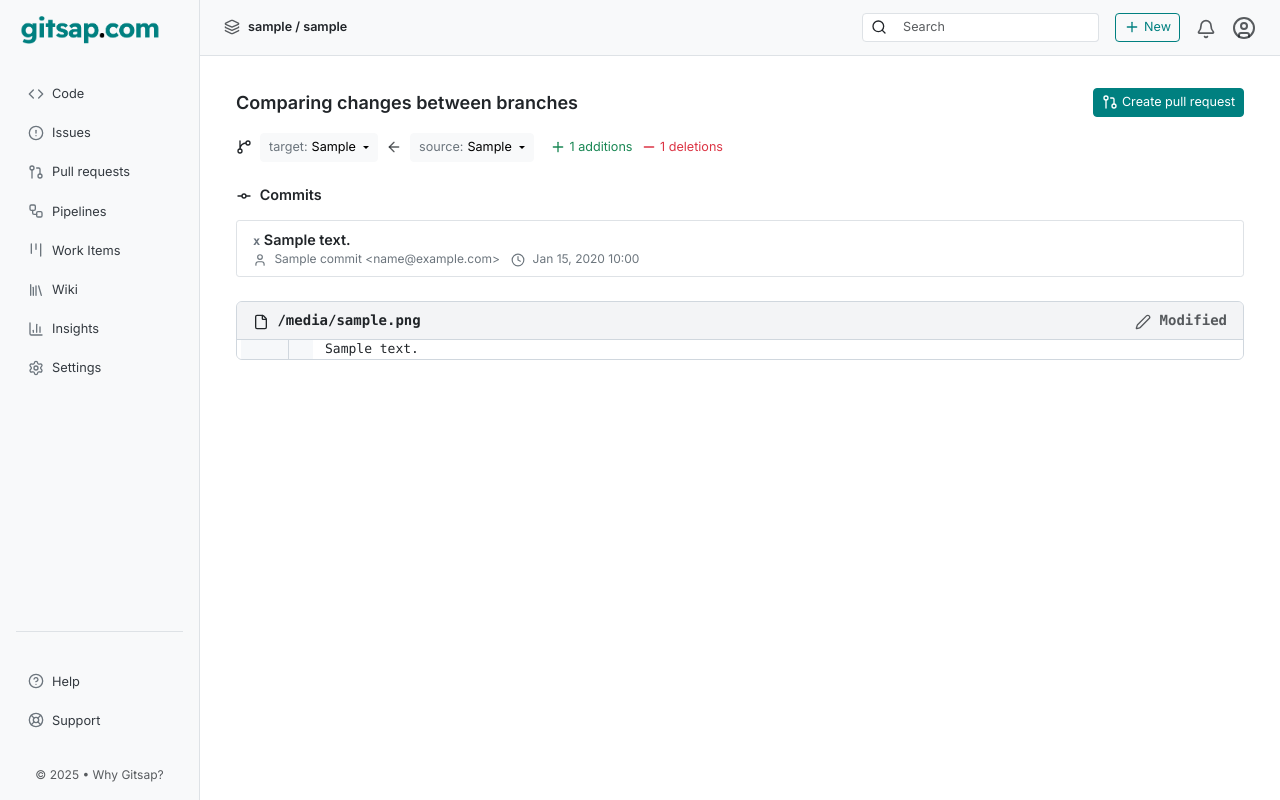
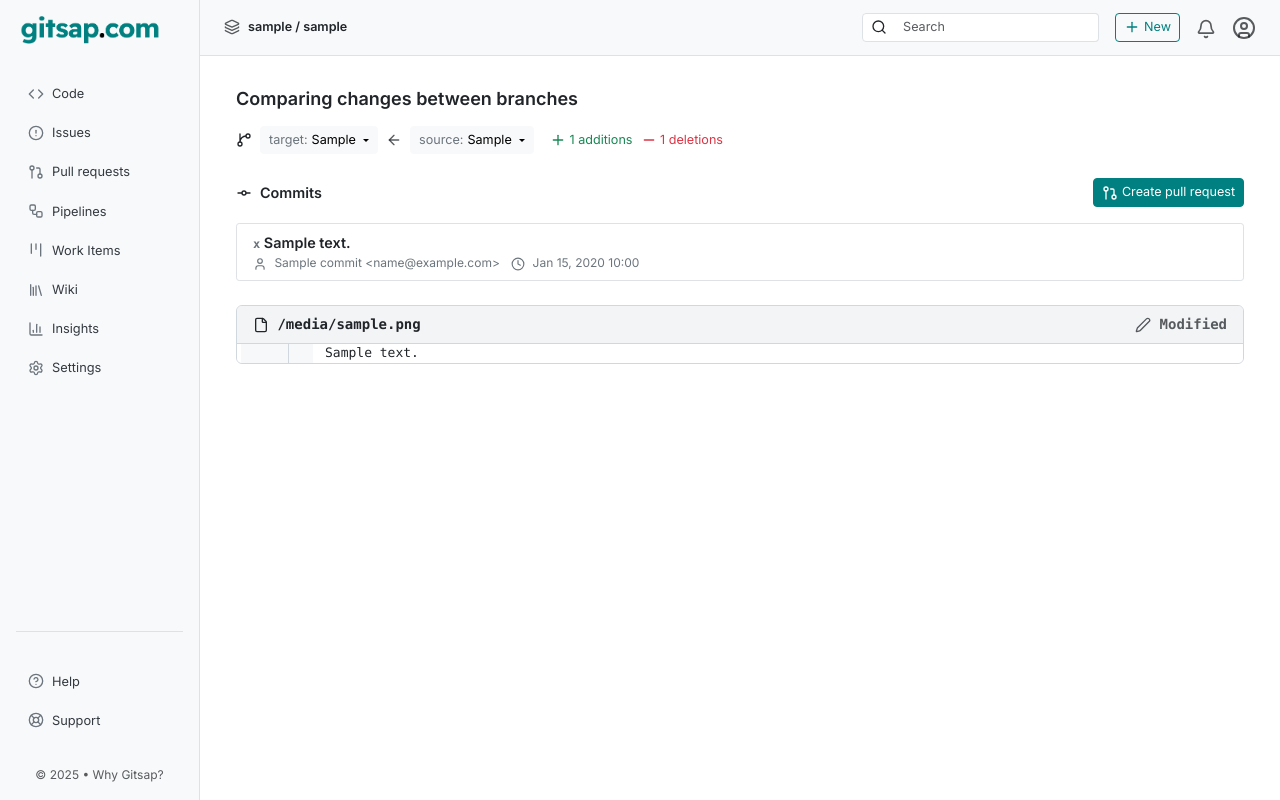
Before and after one commit to santoshkpatro/gitsap, a Django app: template pull_requests/templates/pull_requests/compare.html in a window 1280 px wide. Run offline with Django 5.2, Linux system fonts and the light colour scheme; the template is opened without the code that fills it: most values are stand-ins (such as "Sample title", 1, 10 or a date in 2020); some libraries are stand-ins or nearby versions.

Commit message:
feat: Refactor compare.html to enhance layout and improve user experience for branch comparison

```diff
--- a/pull_requests/templates/pull_requests/compare.html
+++ b/pull_requests/templates/pull_requests/compare.html
@@ -101,9 +101,6 @@
         <h5 class="fw-semibold d-flex align-items-center gap-2 mb-0">
             Comparing changes between branches
         </h5>
-        <a href="#" class="btn btn-primary btn-sm d-flex align-items-center gap-1">
-            <i data-lucide="git-pull-request"></i> Create pull request
-        </a>
     </div>
 
     <!-- Branch compare & stats -->
@@ -184,11 +181,13 @@
     </div>
 
     {% if not diffs %}
-    <div class="alert alert-light border d-flex align-items-start gap-3 p-3">
-        <i data-lucide="git-pull-request" class="mt-1"></i>
-        <div>
-            <strong>There isn’t anything to compare.</strong><br>
-            Choose two different branches to see what’s changed or to start a new pull request.
+    <div class="d-flex justify-content-center mt-5">
+        <div class="text-center text-muted d-flex flex-column align-items-center gap-2">
+            <i data-lucide="git-pull-request" style="width: 28px; height: 28px;"></i>
+            <div>
+                <strong>There isn’t anything to compare.</strong><br>
+                Choose two different branches to see what’s changed or to start a new pull request.
+            </div>
         </div>
     </div>
     {% endif %}
@@ -196,7 +195,15 @@
     <!-- Commit List -->
     {% if commits %}
     <div class="mb-4">
-        <h6 class="fw-semibold mb-3"><i data-lucide="git-commit" class="me-1"></i> Commits</h6>
+        <div class="d-flex justify-content-between align-items-center mb-3">
+            <h6 class="fw-semibold mb-0 d-flex align-items-center gap-2">
+                <i data-lucide="git-commit"></i> Commits
+            </h6>
+            <a href="#" class="btn btn-primary btn-sm d-flex align-items-center gap-1">
+                <i data-lucide="git-pull-request"></i> Create pull request
+            </a>
+        </div>
+
         <ul class="list-group">
             {% for commit in commits %}
             <li class="list-group-item">
@@ -217,6 +224,7 @@
         </ul>
     </div>
     {% endif %}
+
 
     <!-- File Diffs -->
     {% for file in diffs %}
```
